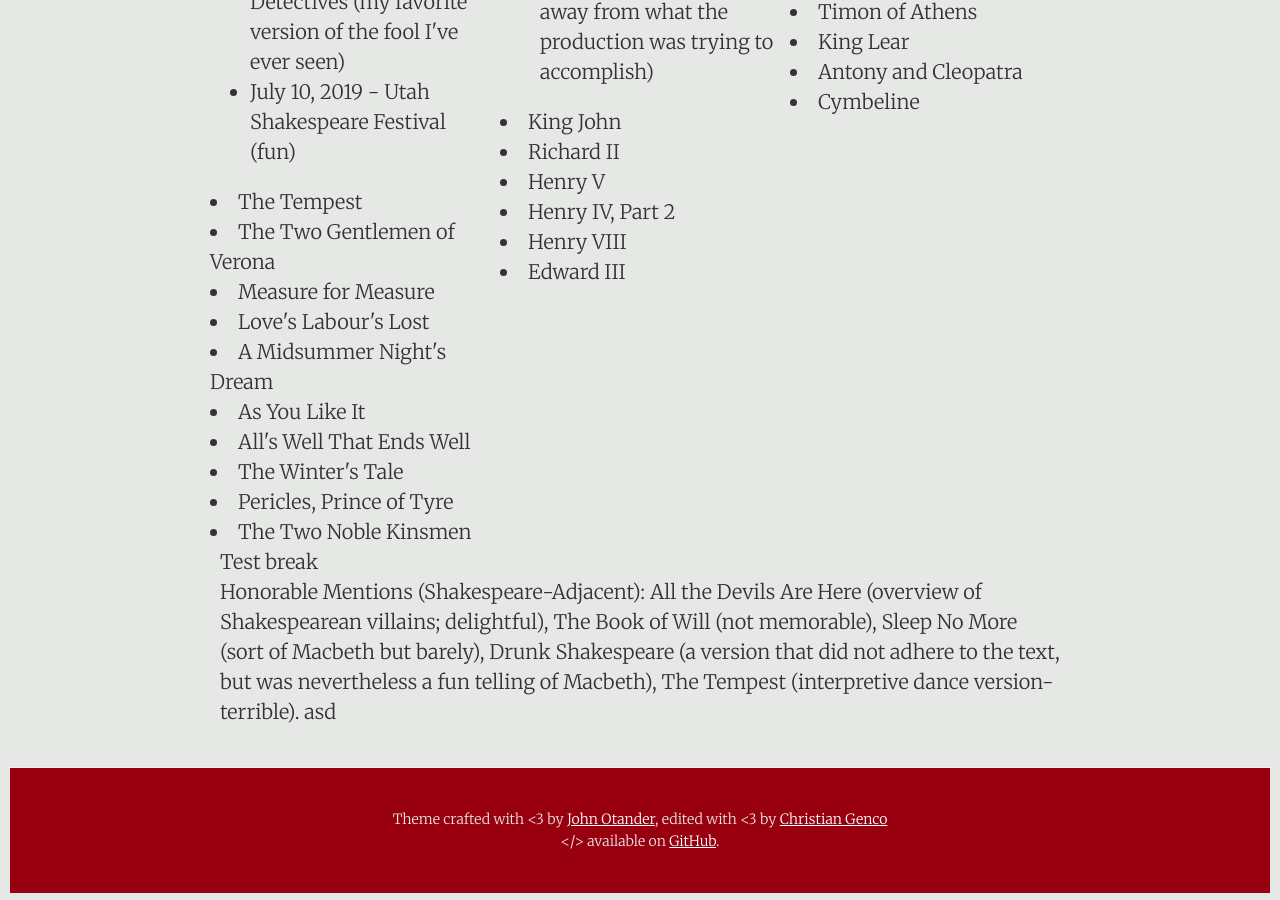
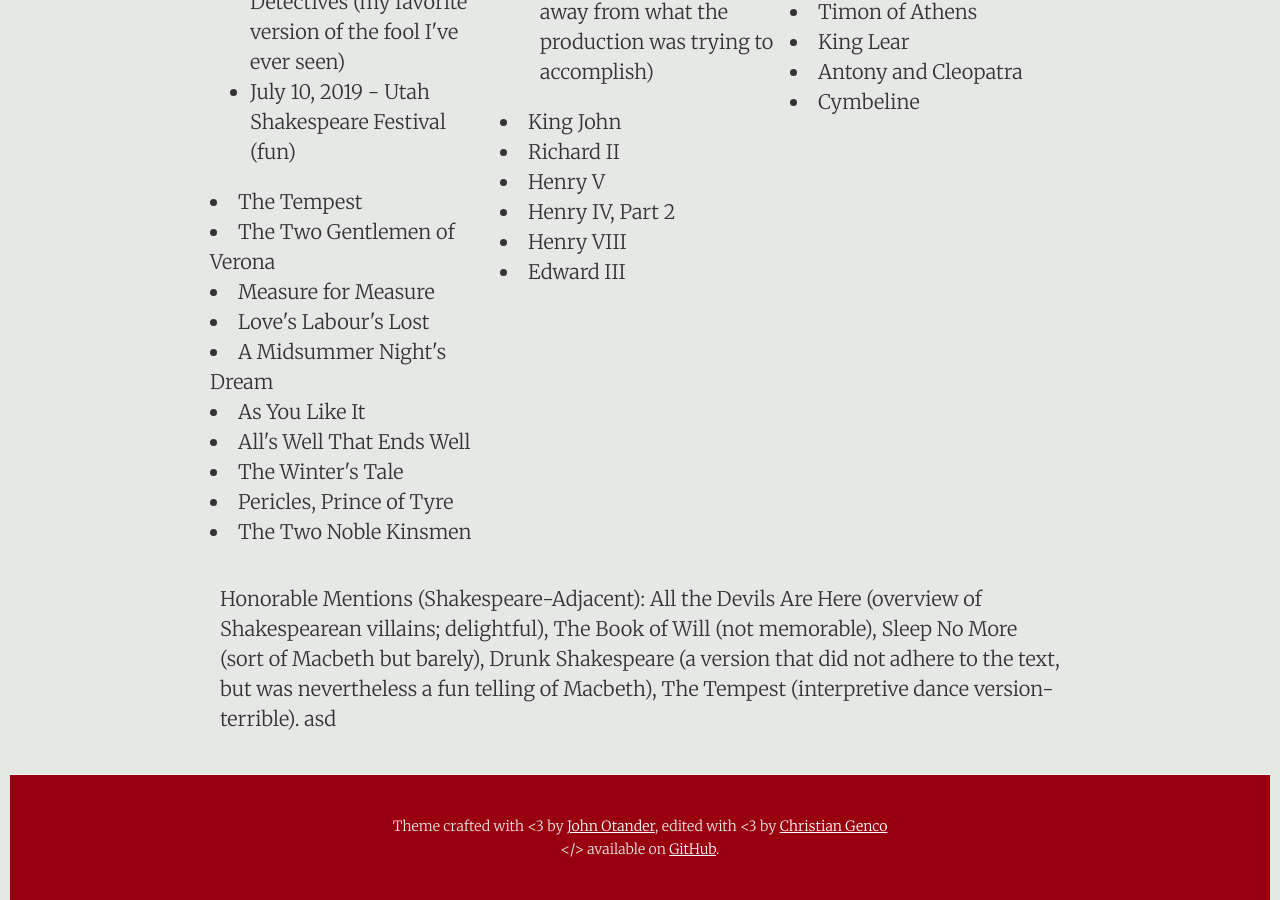
Before and after one commit to DestinyRoseMurphy/DestinyRoseMurphy.github.io, a Jekyll site: the page built from _posts/2024-02-20-Shakespeare.md, in a window 1280 px wide and 900 px high, scrolled down 1566 px. Built offline with Jekyll 4.4.1, drawn with Linux system fonts in a browser that asks for light colours.

Commit message:
Padding?

```diff
--- a/_posts/2024-02-20-Shakespeare.md
+++ b/_posts/2024-02-20-Shakespeare.md
@@ -130,5 +130,4 @@ I love Shakespeare. I read almost all the histories in college and fell in love,
   </div>
 </div>
 
-<div style="margin-top: 100;"> Test break</div>
-<p style="margin-top: 100;">Honorable Mentions (Shakespeare-Adjacent): All the Devils Are Here (overview of Shakespearean villains; delightful), The Book of Will (not memorable), Sleep No More (sort of Macbeth but barely), Drunk Shakespeare (a version that did not adhere to the text, but was nevertheless a fun telling of Macbeth), The Tempest (interpretive dance version-terrible). asd</p>
+<p style="padding-top: 1cm;">Honorable Mentions (Shakespeare-Adjacent): All the Devils Are Here (overview of Shakespearean villains; delightful), The Book of Will (not memorable), Sleep No More (sort of Macbeth but barely), Drunk Shakespeare (a version that did not adhere to the text, but was nevertheless a fun telling of Macbeth), The Tempest (interpretive dance version-terrible). asd</p>
```
